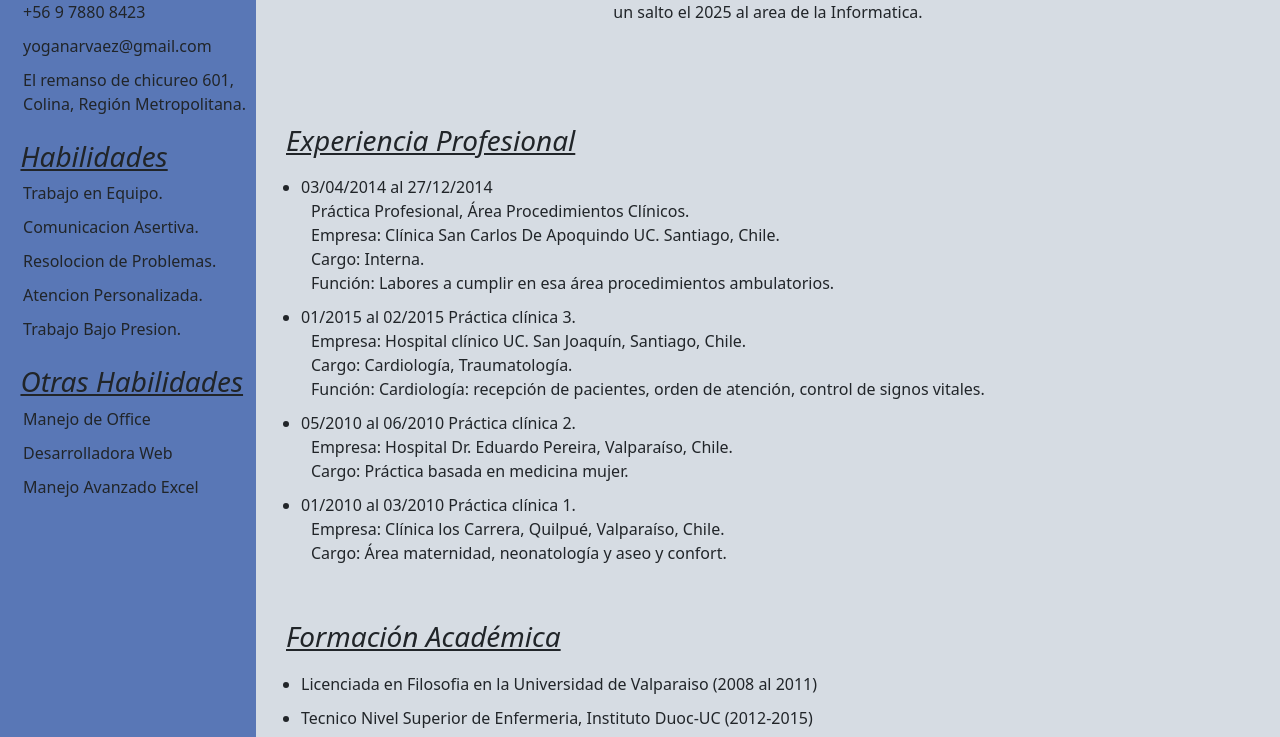
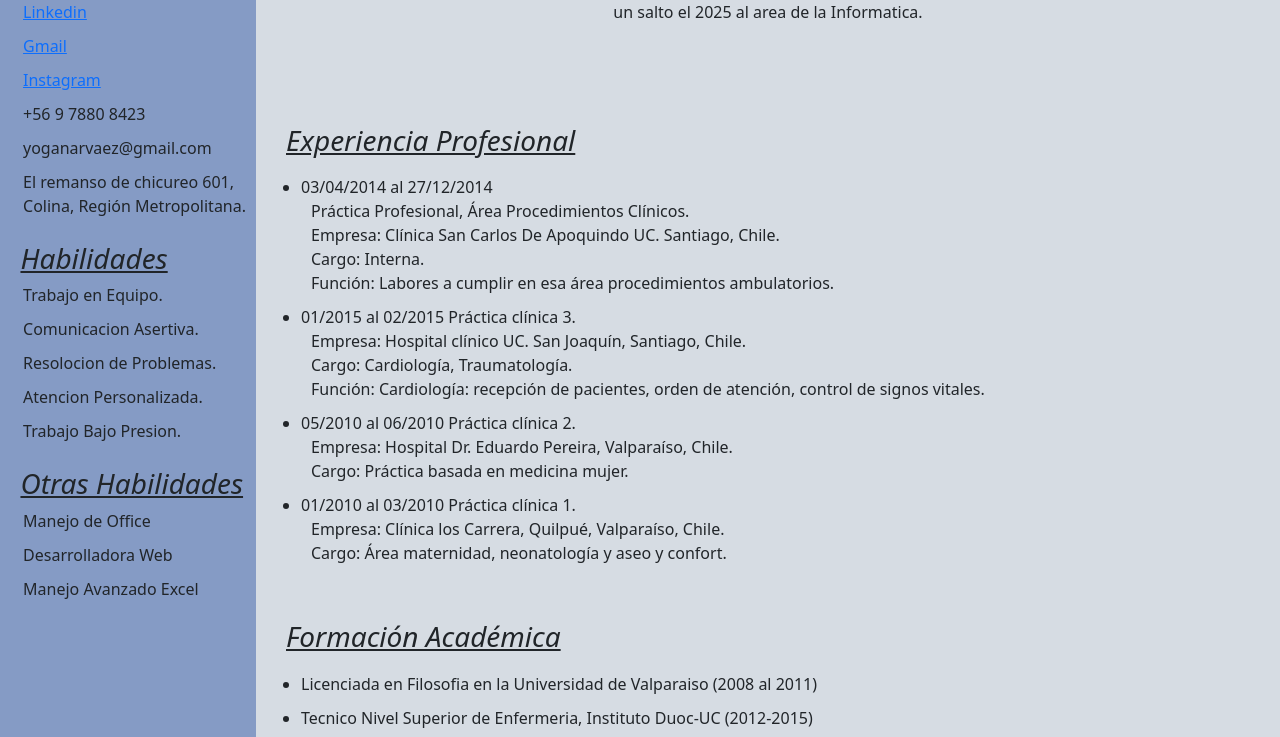
Before and after one commit to 77yoga77/DesafioFinal, a plain HTML site: page index.html in a window 1280 px wide. Shown: the part 286-1023 px from the top of the page. Drawn offline with nearby package versions, Linux system fonts and the light colour scheme.

Commit message:
cambios en contactos

```diff
--- a/assets/css/style.css
+++ b/assets/css/style.css
@@ -7,7 +7,7 @@
 .datos{
     height: 70rem;
     width: 20rem;
-    background-color: rgba(26, 69, 161, 0.664);
+    background-color: rgba(93, 122, 183, 0.664);
 }
 
 .datosPersonales{
--- a/index.html
+++ b/index.html
@@ -23,9 +23,12 @@
             <div class="otros">
                 <h3>Contacto</h3>
                 <ul>
-                    <li>+56 9 7880 8423</li>
-                    <li>yoganarvaez@gmail.com</li>
-                    <li>El remanso de chicureo 601, Colina, Región Metropolitana.</li>
+                     <li><a href="https://www.linkedin.com/in/johanna-narvaez-49722b96/?originalSubdomain=cl">Linkedin</a></li>
+                     <li><a href="https://accounts.google.com/v3/signin/identifier?authuser=0&continue=https%3A%2F%2Fmail.google.com%2Fmail&ec=GAlAFw&hl=es-419&service=mail&flowName=GlifWebSignIn&flowEntry=AddSession&dsh=S119948721%3A1744837344056010">Gmail</a></li>
+                     <li><a href="https://www.instagram.com/yoga_terapias_reiki/">Instagram</a></li>
+                     <li>+56 9 7880 8423</li>
+                     <li>yoganarvaez@gmail.com</li>
+                     <li>El remanso de chicureo 601, Colina, Región Metropolitana.</li>
                 </ul>
 
                 <h3>Habilidades</h3>
```
